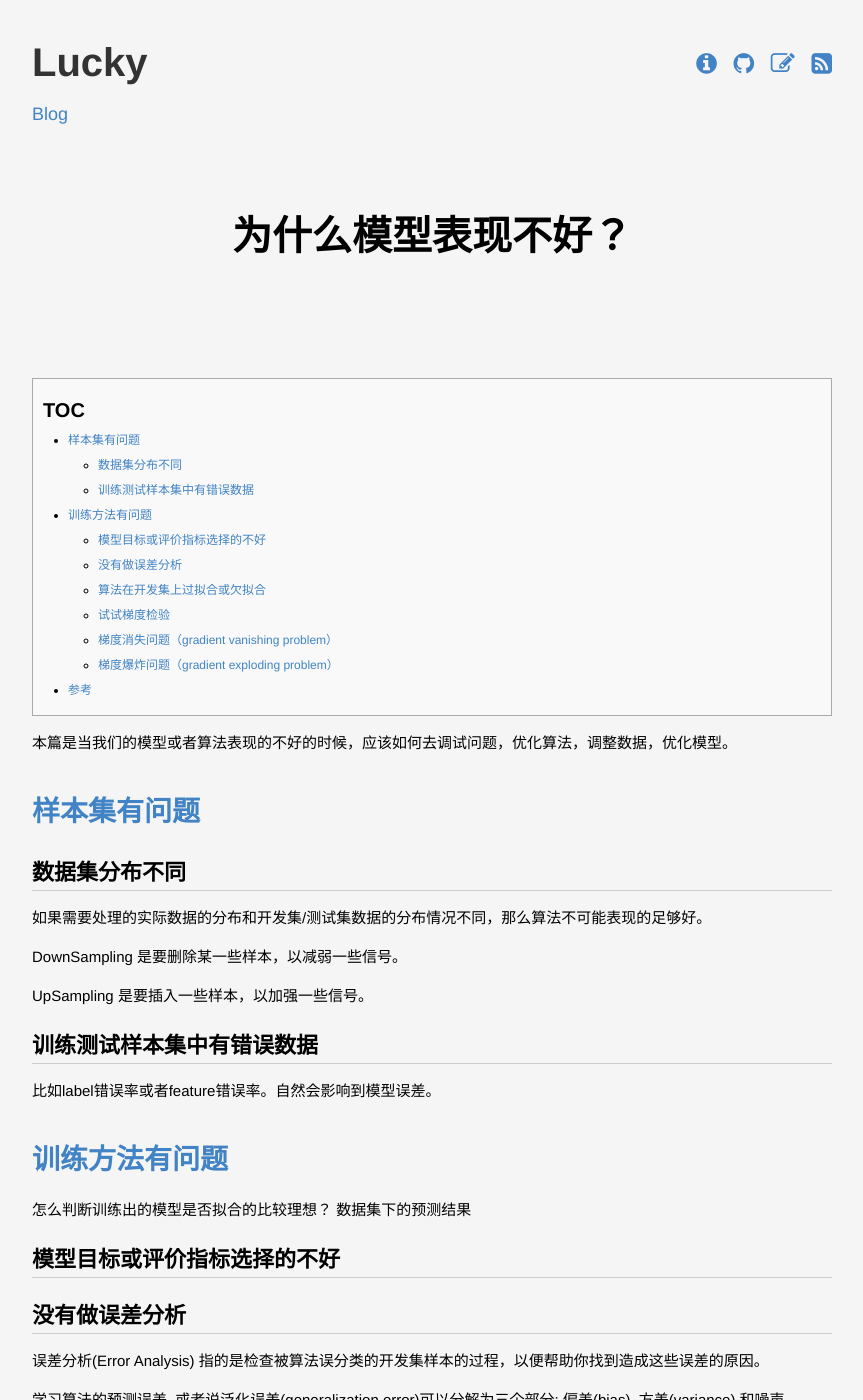
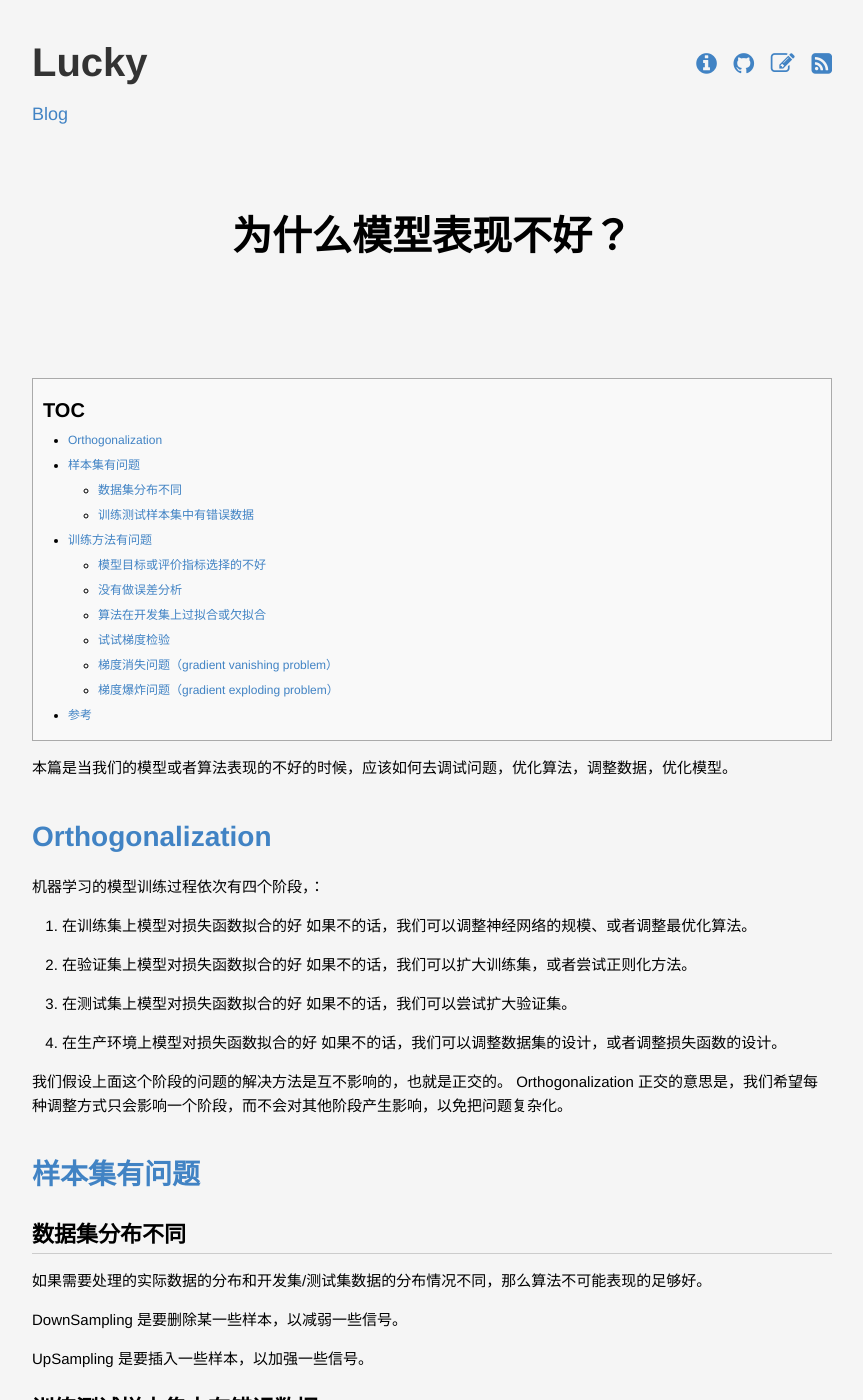
Before and after one commit to lucky521/blog, a Jekyll site: the page built from _posts/ml/2018-10-17-modeling-troubleshooting.markdown, in a window 1280 px wide and 1400 px high. Shown: the whole window, without its empty margins (208-1071 px from the left). Built offline with Jekyll 4.4.1, drawn with Linux system fonts in a browser that asks for light colours.

Commit message:
Update 2018-10-17-modeling-troubleshooting.markdown

```diff
--- a/_posts/ml/2018-10-17-modeling-troubleshooting.markdown
+++ b/_posts/ml/2018-10-17-modeling-troubleshooting.markdown
@@ -7,6 +7,20 @@ categories: [MachineLearning]
 
 本篇是当我们的模型或者算法表现的不好的时候，应该如何去调试问题，优化算法，调整数据，优化模型。
 
+# Orthogonalization
+
+机器学习的模型训练过程依次有四个阶段，：
+1. 在训练集上模型对损失函数拟合的好
+如果不的话，我们可以调整神经网络的规模、或者调整最优化算法。
+2. 在验证集上模型对损失函数拟合的好
+如果不的话，我们可以扩大训练集，或者尝试正则化方法。
+3. 在测试集上模型对损失函数拟合的好
+如果不的话，我们可以尝试扩大验证集。
+4. 在生产环境上模型对损失函数拟合的好
+如果不的话，我们可以调整数据集的设计，或者调整损失函数的设计。
+
+我们假设上面这个阶段的问题的解决方法是互不影响的，也就是正交的。
+Orthogonalization 正交的意思是，我们希望每种调整方式只会影响一个阶段，而不会对其他阶段产生影响，以免把问题复杂化。
 
 # 样本集有问题
 
```
